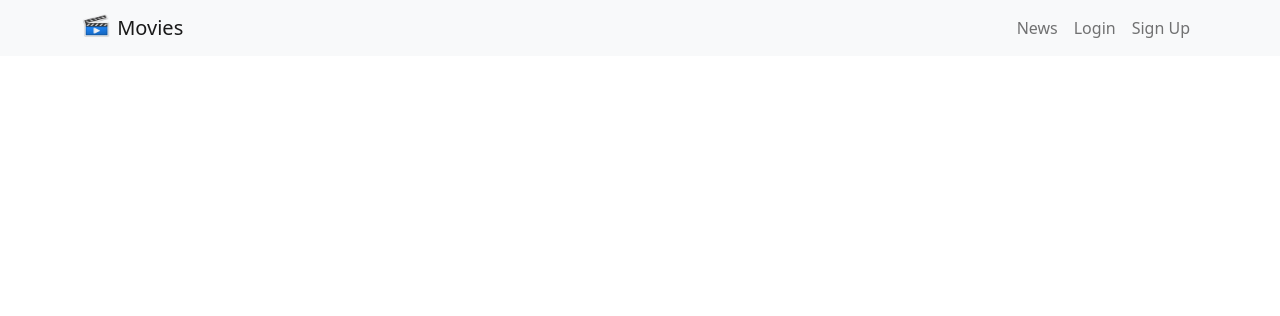
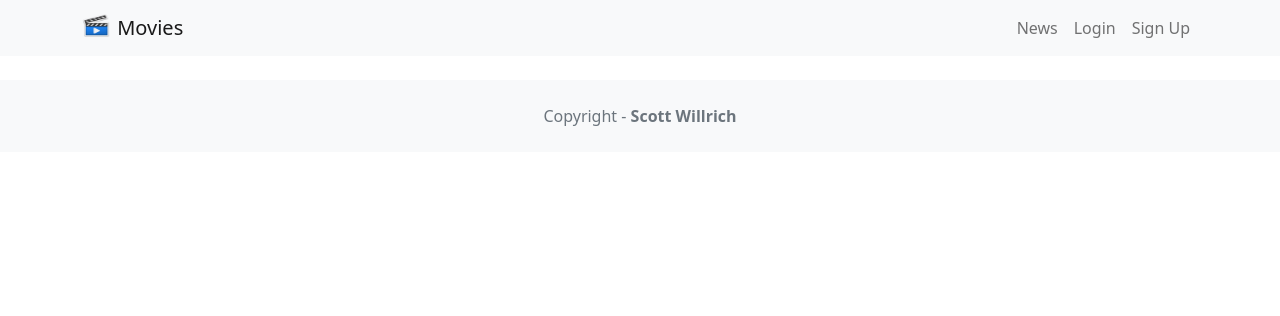
Before and after one commit to swillrich5/moviereviews, a Django app: page /news/ in a window 1280 px wide. Shown: the top 316 px of the page. Run offline with Django 4.2, Linux system fonts and the light colour scheme; data that the repository does not hold is empty.

Commit message:
added footer to base template

```diff
--- a/moviereviews/templates/base.html
+++ b/moviereviews/templates/base.html
@@ -32,3 +32,14 @@
             {% block content %}
             {% endblock %}
         </div>
+
+        <footer class="text-center text-lg-start bg-light text-muted mt-4">
+            <div class="text-center p-4">
+                Copyright -
+                <a href="https://scottwillrich.com" class="text-reset fw-bold text-decoration-none" target="_blank">
+                    Scott Willrich
+                </a>
+            </div>
+        </footer>
+    </body>
+</html>
```
